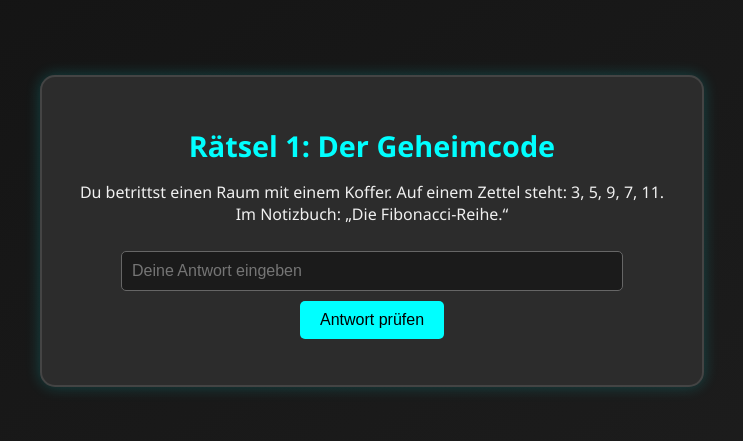
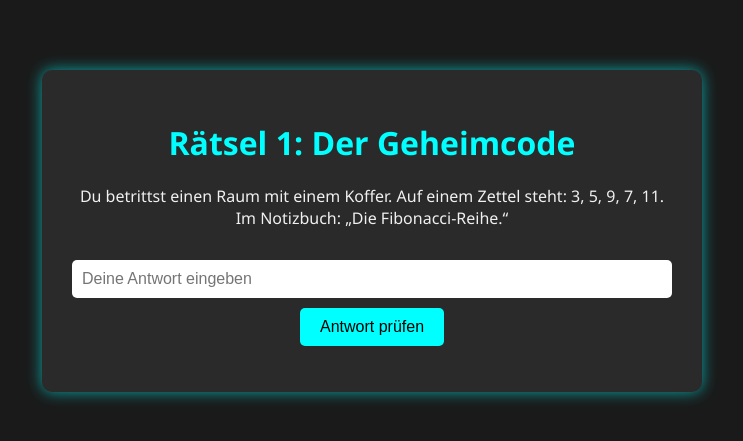
Before and after one commit to AlexGaming-Studios/Der-Raum-der-unendlichen-M-glichkeiten, a plain HTML site: page index.html in a window 1280 px wide. Shown: the part 169-610 px from the top of the page, without its empty margins (268-1011 px from the left). Drawn offline with Linux system fonts and the light colour scheme.

Commit message:
style.css aktualisieren

```diff
--- a/style.css
+++ b/style.css
@@ -1,52 +1,49 @@
 body {
   margin: 0;
+  padding: 0;
   font-family: 'Segoe UI', Tahoma, Geneva, Verdana, sans-serif;
-    background: linear-gradient(to bottom right, #121212, #1f1f1f);
+  background-color: #1a1a1a;
   color: #f0f0f0;
   display: flex;
   justify-content: center;
   align-items: center;
-    height: 100vh;
+  min-height: 100vh;
   overflow-y: auto;
 }
 
 #riddle-container {
-    background-color: #2c2c2c;
-    border: 2px solid #444;
-    border-radius: 15px;
+  background-color: #2a2a2a;
   padding: 30px;
+  border-radius: 10px;
+  box-shadow: 0 0 15px rgba(0, 255, 255, 0.6);
+  max-width: 600px;
   width: 90%;
-    max-width: 600px;
-    box-shadow: 0 0 15px rgba(0, 255, 255, 0.2);
   text-align: center;
 }
 
-h1 {
-    font-size: 1.8em;
-    margin-bottom: 10px;
+h1, h2 {
   color: #00ffff;
 }
 
 input[type="text"] {
+  width: 100%;
   padding: 10px;
-    width: 80%;
-    margin-top: 10px;
+  margin-top: 15px;
   font-size: 1em;
-    border: 1px solid #666;
+  border: none;
   border-radius: 5px;
-    background-color: #1b1b1b;
-    color: #fff;
+  box-sizing: border-box;
 }
 
 button {
   margin-top: 10px;
   padding: 10px 20px;
   font-size: 1em;
+  background-color: #00ffff;
   border: none;
-    background-color: #00ffff;
+  border-radius: 5px;
   color: #000;
   cursor: pointer;
-    border-radius: 5px;
   transition: background-color 0.3s ease;
 }
 
@@ -61,8 +58,8 @@ button:hover {
 
 #tip {
   margin-top: 15px;
-    color: #aaa;
   font-style: italic;
+  color: #aaaaaa;
 }
 
 .hidden {
```
Lines whose indentation alone changed are shown as unchanged.
